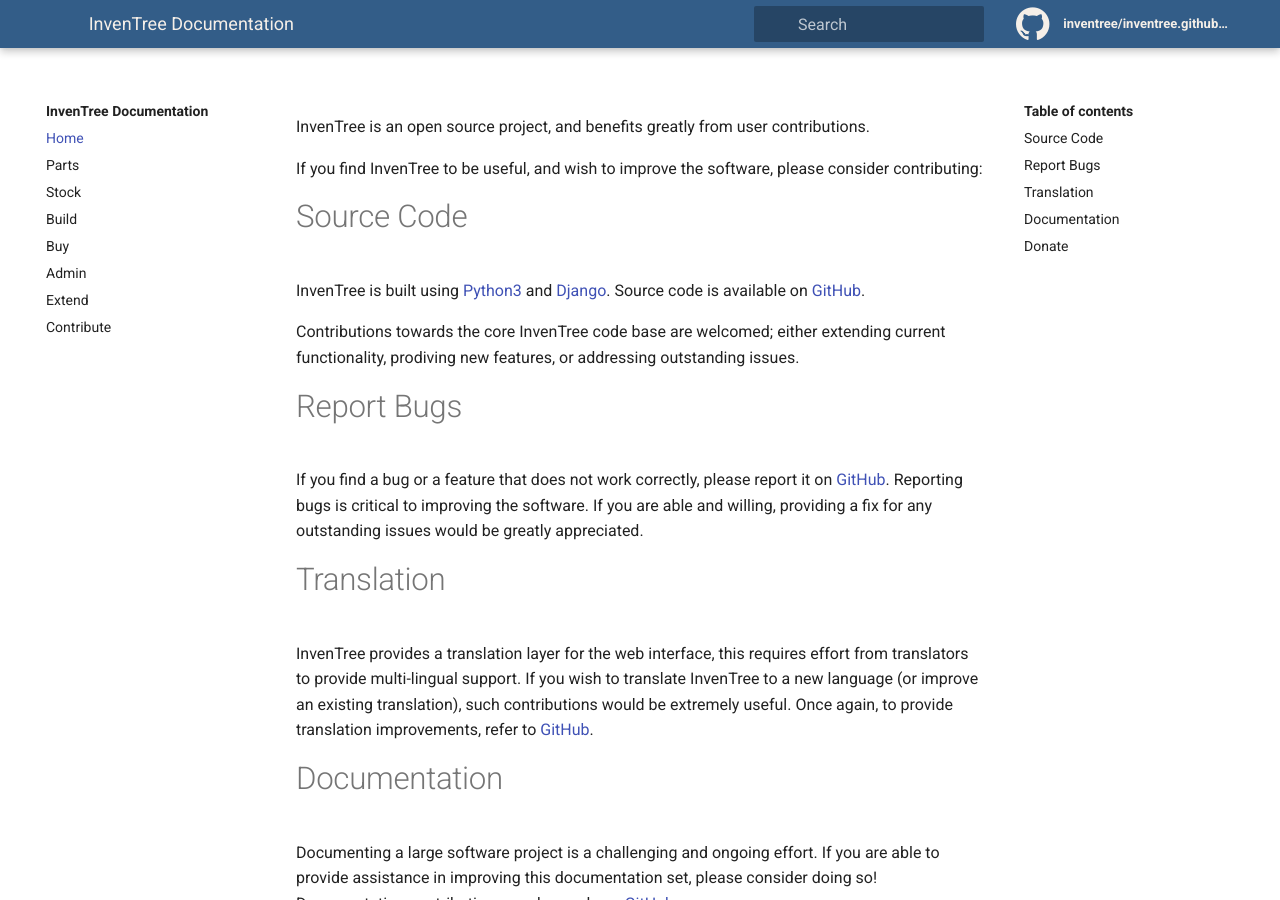
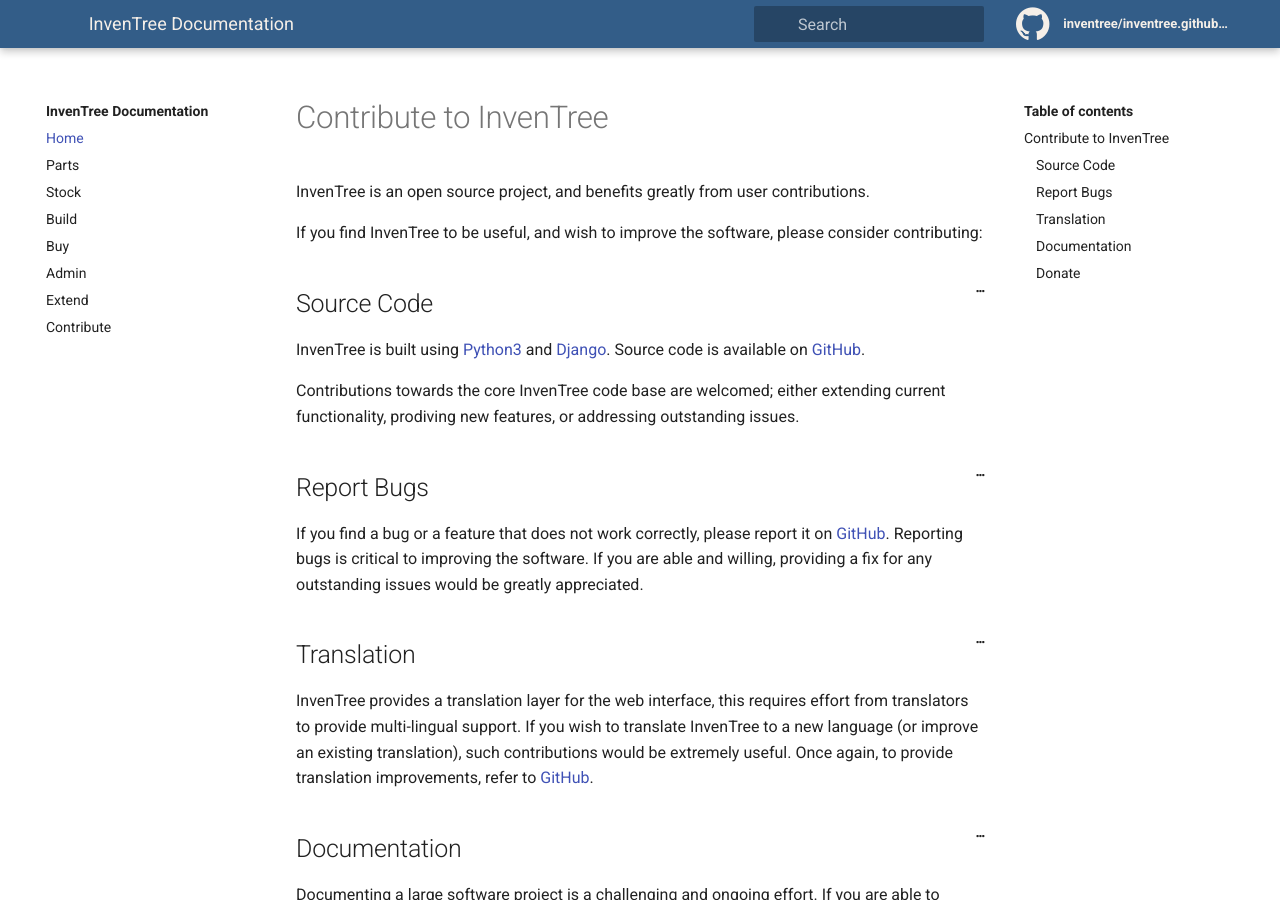
Before and after one commit to inventree/InvenTree.github.io, a Jekyll site: the page built from pages/contribute.md, in a window 1280 px wide and 900 px high. Built offline with Jekyll 4.4.1, drawn with Linux system fonts in a browser that asks for light colours.

Commit message:
Cleanup contribute page

```diff
--- a/pages/contribute.md
+++ b/pages/contribute.md
@@ -3,29 +3,31 @@
 layout: page
 ---
 
+# Contribute to InvenTree
+
 InvenTree is an open source project, and benefits greatly from user contributions.
 
 If you find InvenTree to be useful, and wish to improve the software, please consider contributing:
 
-# Source Code
+## Source Code
 
 InvenTree is built using [Python3](https://www.python.org/) and [Django](https://www.djangoproject.com/). Source code is available on [GitHub](https://github.com/inventree/inventree).
 
 Contributions towards the core InvenTree code base are welcomed; either extending current functionality, prodiving new features, or addressing outstanding issues.
 
-# Report Bugs
+## Report Bugs
 
 If you find a bug or a feature that does not work correctly, please report it on [GitHub](https://github.com/inventree/inventree/issues). Reporting bugs is critical to improving the software. If you are able and willing, providing a fix for any outstanding issues would be greatly appreciated.
 
-# Translation
+## Translation
 
 InvenTree provides a translation layer for the web interface, this requires effort from translators to provide multi-lingual support. If you wish to translate InvenTree to a new language (or improve an existing translation), such contributions would be extremely useful. Once again, to provide translation improvements, refer to [GitHub](https://github.com/inventree/inventree).
 
-# Documentation
+## Documentation
 
 Documenting a large software project is a challenging and ongoing effort. If you are able to provide assistance in improving this documentation set, please consider doing so! Documentation contributions can be made on [GitHub](https://github.com/inventree/inventree.github.io).
 
-# Donate
+## Donate
 
 If you are unable to provide contributions as listed above, or you find InvenTree to be useful, please consider donating to support its ongoing development.
 
```
Also changed, not shown: docs/extend/python.md (+1 -1 lines).
